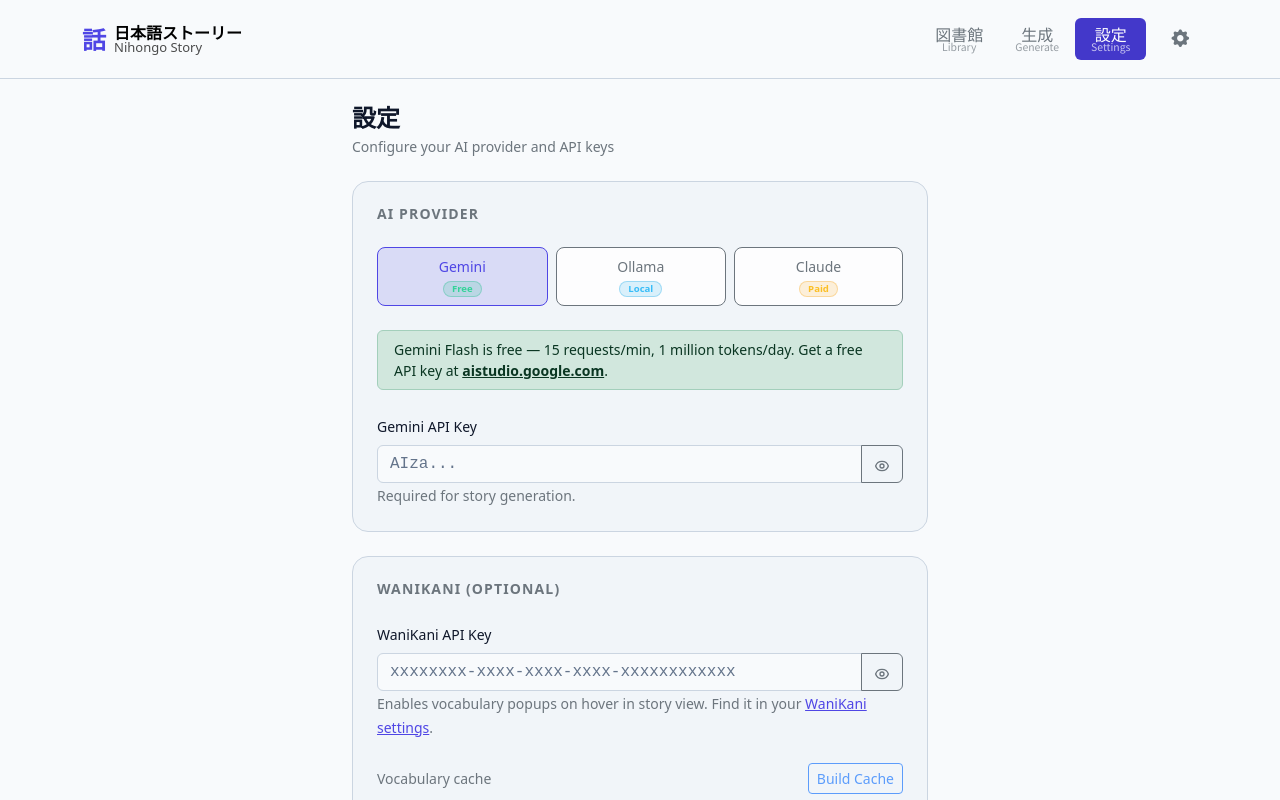
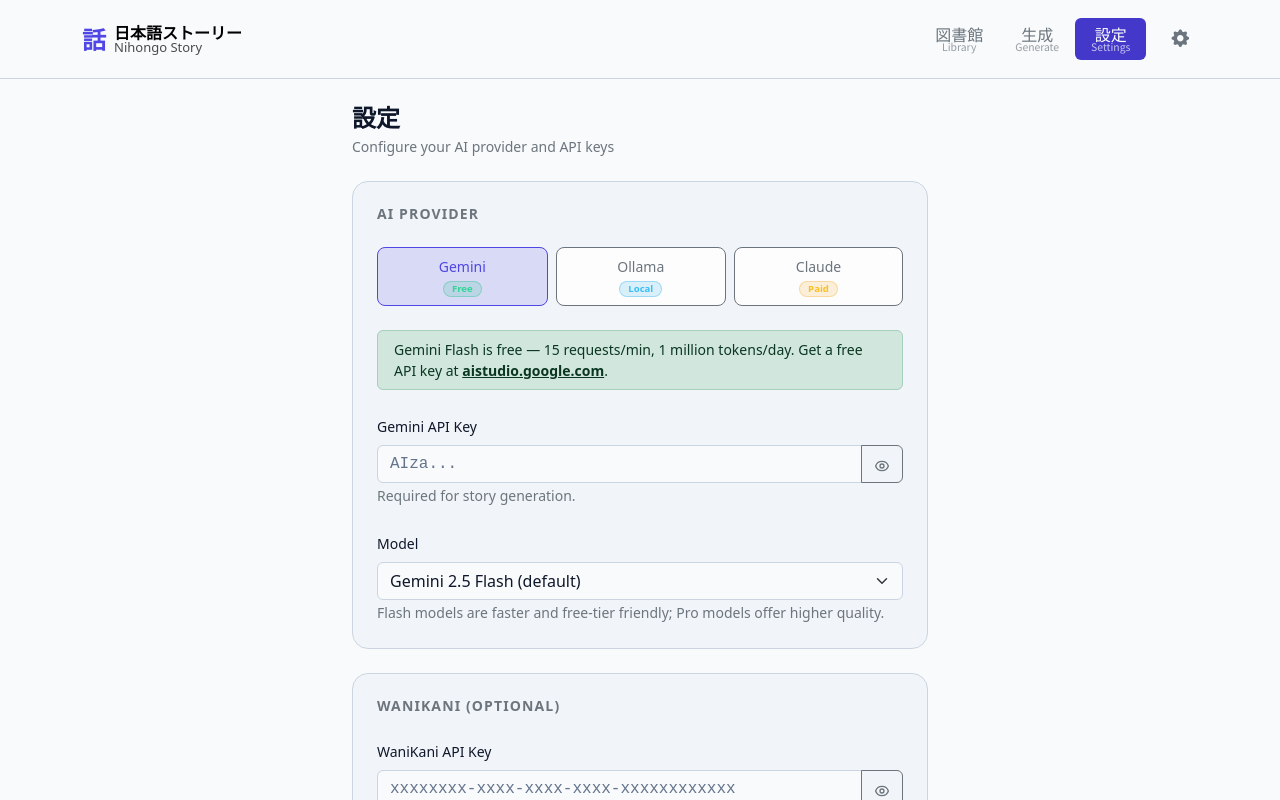
Before and after one commit to Nauja/nihongo-story, a React (Vite) app: page /#/settings in a window 1280 px wide. Shown: the top 800 px of the page. Built offline with nearby package versions, Linux system fonts and the light colour scheme.

Commit message:
Allow to select the Gemini model

```diff
--- a/src/lib/generation.ts
+++ b/src/lib/generation.ts
@@ -166,7 +166,7 @@
 async function generateStoryGemini(params: GenerateParams): Promise<Story> {
   const genAI = new GoogleGenerativeAI(params.apiKey);
   const model = genAI.getGenerativeModel({
-    model: "gemini-2.5-flash",
+    model: params.geminiModel || "gemini-2.5-flash",
     systemInstruction: SYSTEM_PROMPT,
   });
 
--- a/src/lib/storage.ts
+++ b/src/lib/storage.ts
@@ -127,6 +127,7 @@
     provider: 'gemini',
     claudeApiKey: '',
     geminiApiKey: '',
+    geminiModel: 'gemini-2.5-flash',
     ollamaBaseUrl: 'http://localhost:11434',
     ollamaModel: 'qwen2.5:7b',
     wanikaniApiKey: '',
--- a/src/pages/Generate.tsx
+++ b/src/pages/Generate.tsx
@@ -67,6 +67,7 @@
         length: storyLength,
         provider: settings.provider,
         apiKey,
+        geminiModel: settings.geminiModel,
         ollamaBaseUrl: settings.ollamaBaseUrl,
         ollamaModel: settings.ollamaModel,
       };
--- a/src/pages/Settings.tsx
+++ b/src/pages/Settings.tsx
@@ -303,6 +303,24 @@
                 placeholder="AIza..."
                 hint="Required for story generation."
               />
+              <Form.Group>
+                <Form.Label className="small fw-medium">Model</Form.Label>
+                <Form.Select
+                  value={settings.geminiModel || "gemini-2.5-flash"}
+                  onChange={(e) =>
+                    setSettings((s) => ({ ...s, geminiModel: e.target.value }))
+                  }
+                >
+                  <option value="gemini-2.5-flash">Gemini 2.5 Flash (default)</option>
+                  <option value="gemini-2.5-pro">Gemini 2.5 Pro</option>
+                  <option value="gemini-2.0-flash">Gemini 2.0 Flash</option>
+                  <option value="gemini-1.5-flash">Gemini 1.5 Flash</option>
+                  <option value="gemini-1.5-pro">Gemini 1.5 Pro</option>
+                </Form.Select>
+                <Form.Text className="text-secondary">
+                  Flash models are faster and free-tier friendly; Pro models offer higher quality.
+                </Form.Text>
+              </Form.Group>
             </>
           )}
 
--- a/src/types/index.ts
+++ b/src/types/index.ts
@@ -4,6 +4,7 @@
   provider: AIProvider
   claudeApiKey: string
   geminiApiKey: string
+  geminiModel?: string
   ollamaBaseUrl: string
   ollamaModel: string
   wanikaniApiKey: string
@@ -104,6 +105,7 @@
   length: number
   provider: AIProvider
   apiKey: string
+  geminiModel?: string
   ollamaBaseUrl: string
   ollamaModel: string
 }
```
